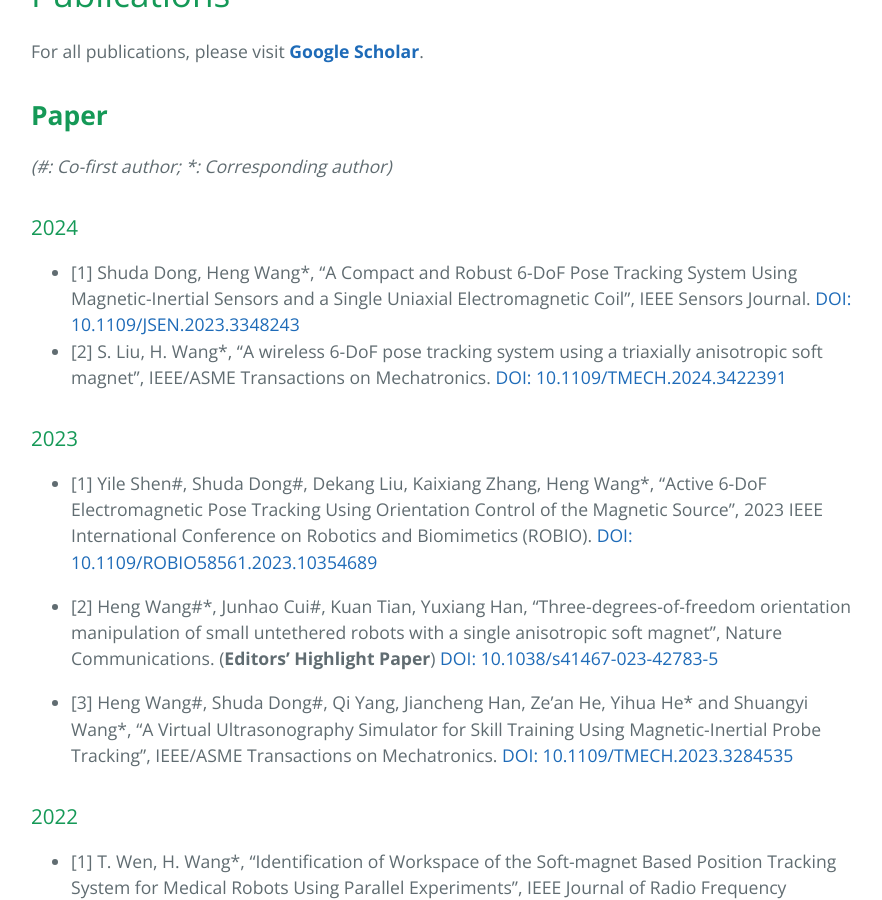
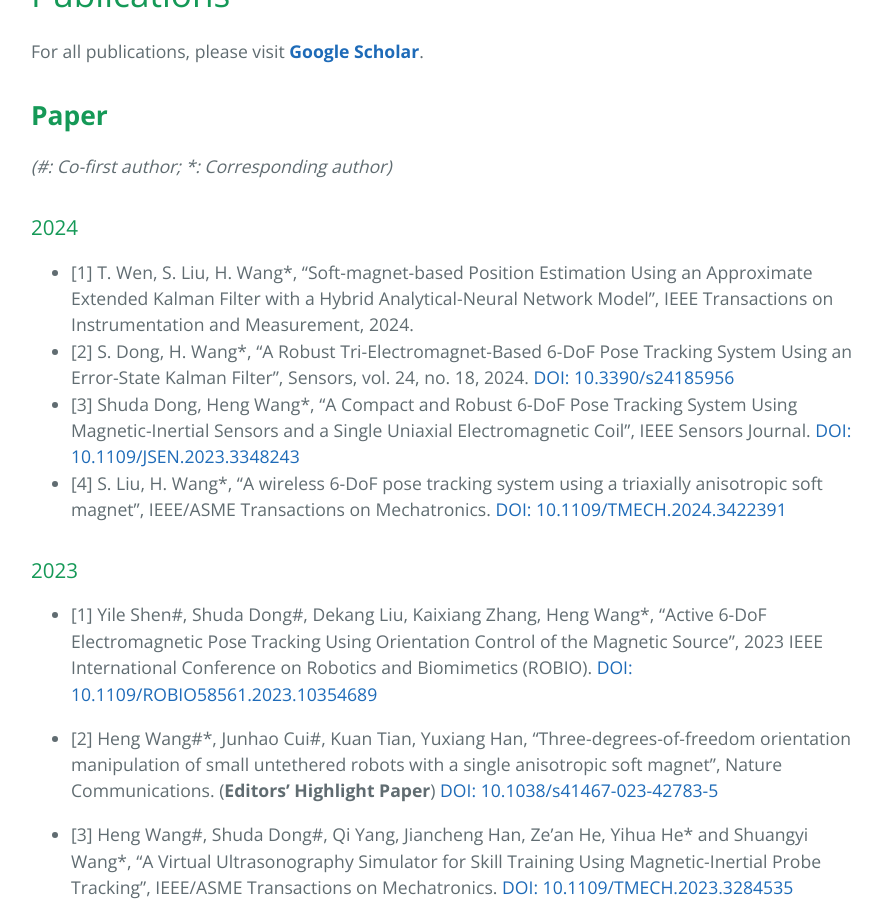
Before and after one commit to MagRoboticsLab/MagRoboticsLab.github.io, a Jekyll site: the page built from publications.md, in a window 1280 px wide and 900 px high, scrolled down 457 px. Shown: the whole window, without its empty margins (193-1075 px from the left). Built offline with Jekyll 4.4.1, drawn with Linux system fonts in a browser that asks for light colours; the repository's description, which GitHub fills in, is left out.

Commit message:
Update publications.md

```diff
--- a/publications.md
+++ b/publications.md
@@ -16,8 +16,11 @@ For all publications, please visit
 
 ### 2024
 
-* [1] Shuda Dong, Heng Wang*, "A Compact and Robust 6-DoF Pose Tracking System Using Magnetic-Inertial Sensors and a Single Uniaxial Electromagnetic Coil", IEEE Sensors Journal. [DOI: 10.1109/JSEN.2023.3348243](https://doi.org/10.1109/JSEN.2023.3348243)
-* [2] S. Liu, H. Wang*, "A wireless 6-DoF pose tracking system using a triaxially anisotropic soft magnet", IEEE/ASME Transactions on Mechatronics. [DOI: 10.1109/TMECH.2024.3422391](https://doi.org/10.1109/TMECH.2024.3422391)
+* [1] T. Wen, S. Liu, H. Wang*, "Soft-magnet-based Position Estimation Using an Approximate Extended Kalman Filter with a Hybrid Analytical-Neural Network Model", IEEE Transactions on Instrumentation and Measurement, 2024.
+* [2] S. Dong, H. Wang*, "A Robust Tri-Electromagnet-Based 6-DoF Pose Tracking System Using an Error-State Kalman Filter", Sensors, vol. 24, no. 18, 2024.
+[DOI: 10.3390/s24185956](https://doi.org/10.3390/s24185956)
+* [3] Shuda Dong, Heng Wang*, "A Compact and Robust 6-DoF Pose Tracking System Using Magnetic-Inertial Sensors and a Single Uniaxial Electromagnetic Coil", IEEE Sensors Journal. [DOI: 10.1109/JSEN.2023.3348243](https://doi.org/10.1109/JSEN.2023.3348243)
+* [4] S. Liu, H. Wang*, "A wireless 6-DoF pose tracking system using a triaxially anisotropic soft magnet", IEEE/ASME Transactions on Mechatronics. [DOI: 10.1109/TMECH.2024.3422391](https://doi.org/10.1109/TMECH.2024.3422391)
 
 ### 2023
 
```
